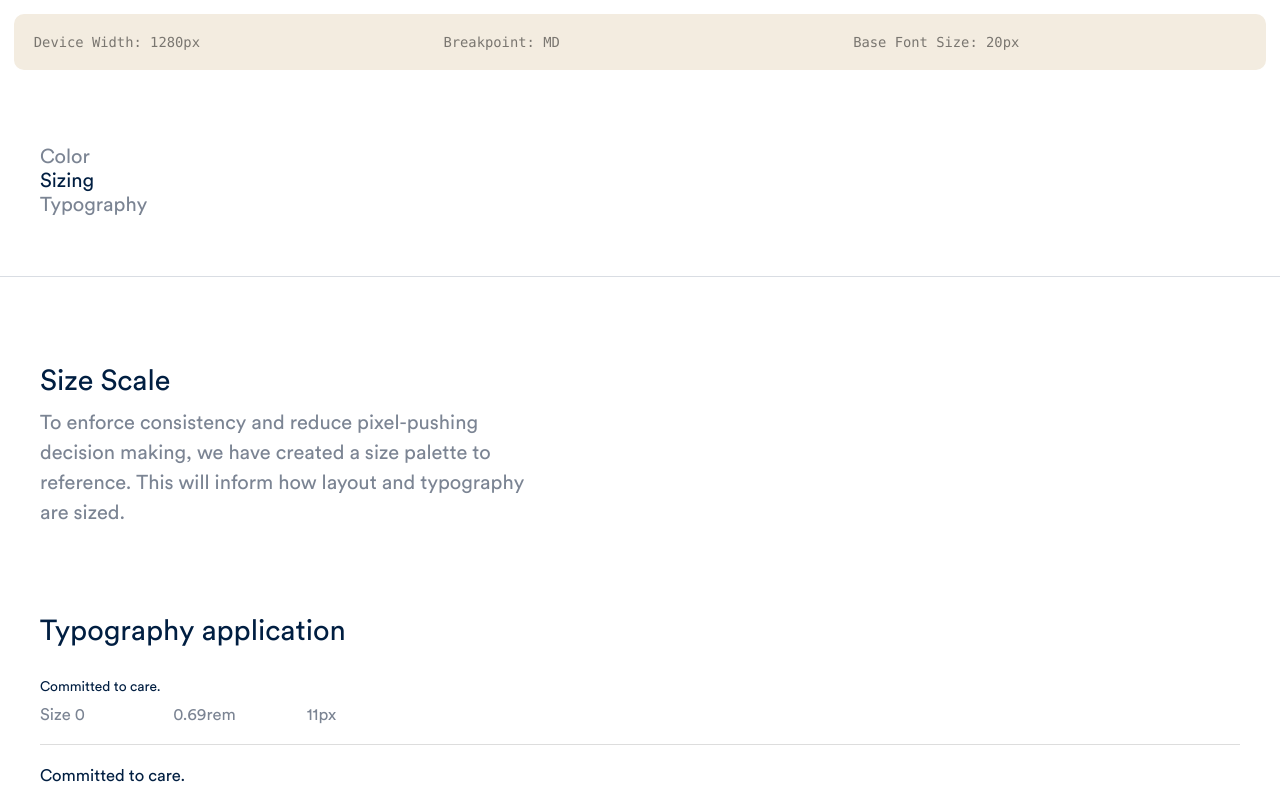
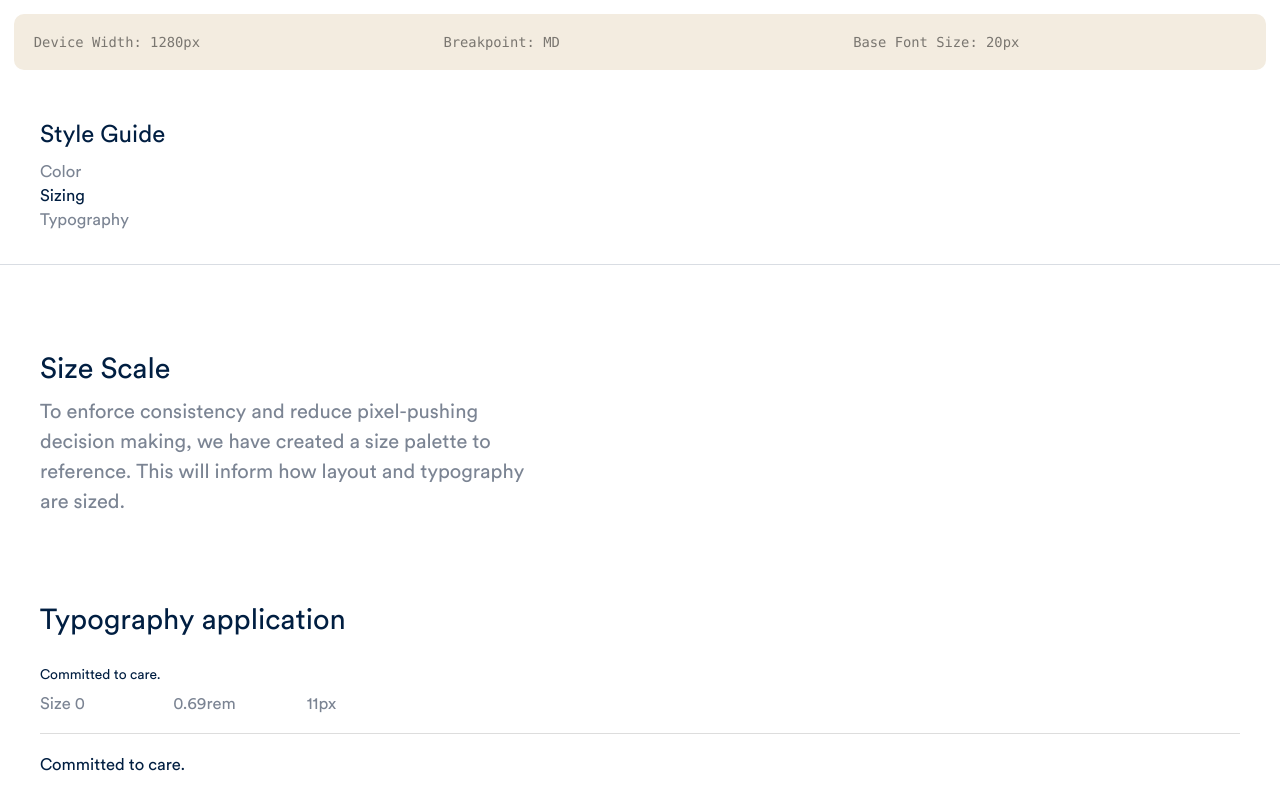
Before and after one commit to thisdesign/psd-reskin-toolkit, a Next.js app: page /size in a window 1280 px wide. Shown: the top 786 px of the page. Built offline with nearby package versions, Linux system fonts and the light colour scheme.

Commit message:
Update fonts

```diff
--- a/src/components/Layout/Layout.Styled.tsx
+++ b/src/components/Layout/Layout.Styled.tsx
@@ -2,12 +2,13 @@ import styled from "styled-components";
 
 const Header = styled.div`
   border-bottom: 1px solid var(--color-ghost);
-  padding: var(--size-8) 0;
+  padding: var(--size-5) 0;
 `;
 
 const A = styled.a<{ active: boolean }>`
   color: ${(props) =>
     props.active ? "var(--color-navy)" : "var(--color-slate)"};
+  font-size: var(--size-1);
 `;
 
 export default {
--- a/src/components/Layout/Layout.tsx
+++ b/src/components/Layout/Layout.tsx
@@ -1,6 +1,6 @@
 import React from "react";
 import Link from "next/link";
-import { Wrapper, SizeBar } from "components";
+import { Wrapper, SizeBar, H4, Paragraph, Section } from "components";
 import { withRouter, Router } from "next/router";
 import GlobalStyle from "../../style/GlobalStyle";
 import S from "./Layout.Styled";
@@ -12,6 +12,8 @@ const Layout: React.FC<{ router: Router }> = ({ children, router }) => {
       <SizeBar />
       <S.Header>
         <Wrapper>
+          <H4>Style Guide</H4>
+
           <ul>
             {[
               ["Color", "color"],
```
